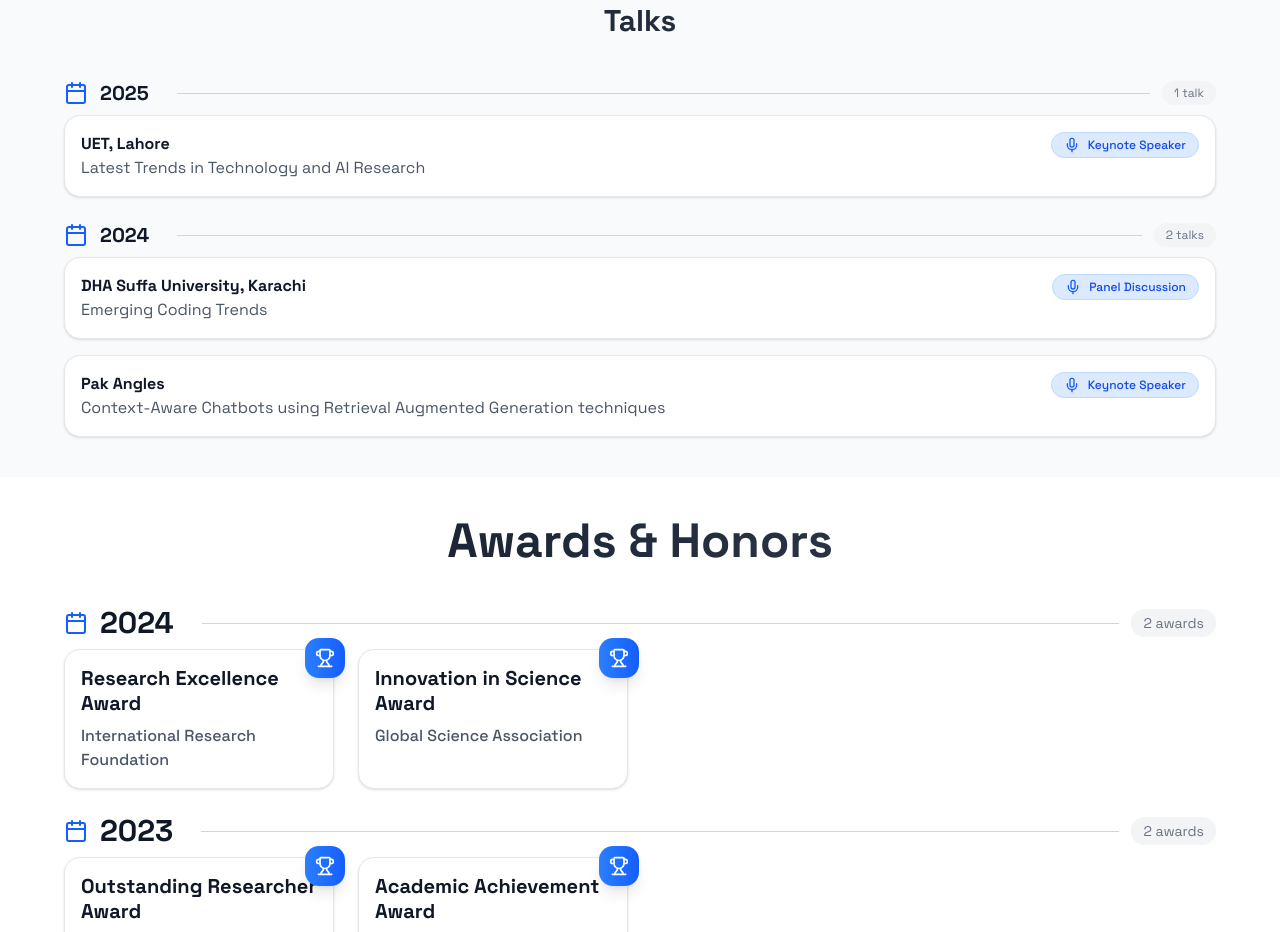
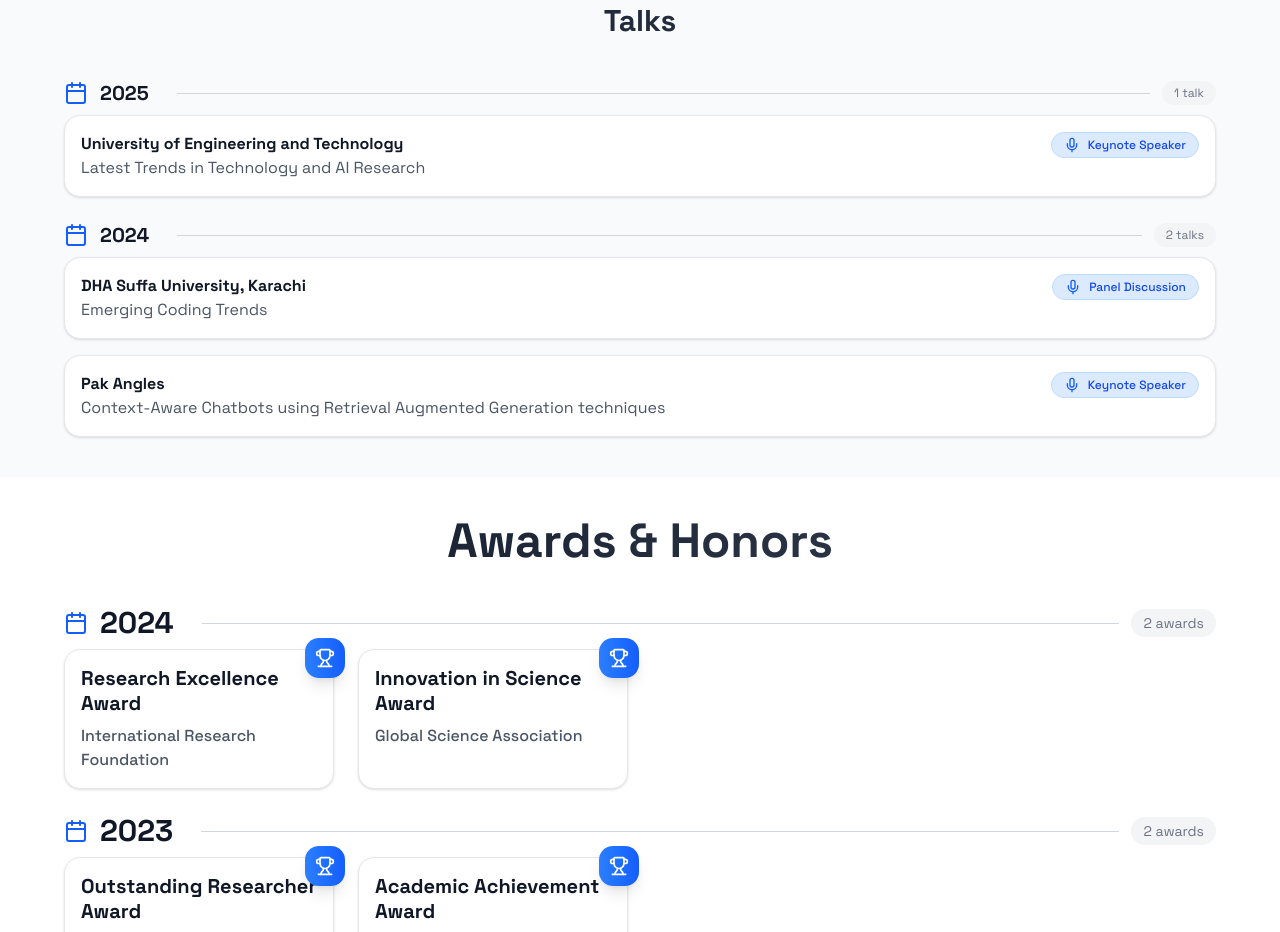
Before and after one commit to MahaZainab/MahaZainab.github.io, a React (Vite) app: page / in a window 1280 px wide. Shown: the part 2860-3792 px from the top of the page. Built offline with nearby package versions, Linux system fonts and the light colour scheme.

Commit message:
Auto commit on save

```diff
--- a/src/data/content.ts
+++ b/src/data/content.ts
@@ -195,7 +195,7 @@ export const talks: Talk[] = [
   {
     id: 1,
     title: "Latest Trends in Technology and AI Research",
-    organization: "UET, Lahore",
+    organization: "University of Engineering and Technology",
     slidesLink: "",
     category: "Keynote Speaker",
     year: "2025",
```
